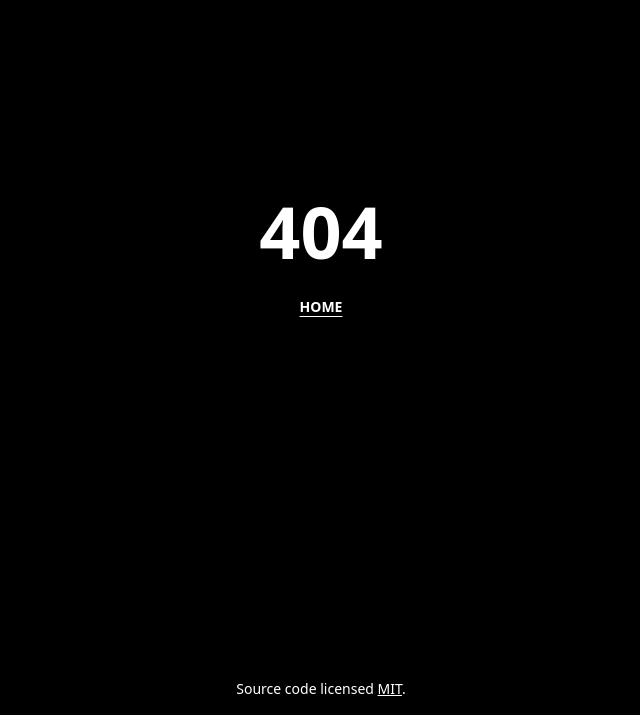
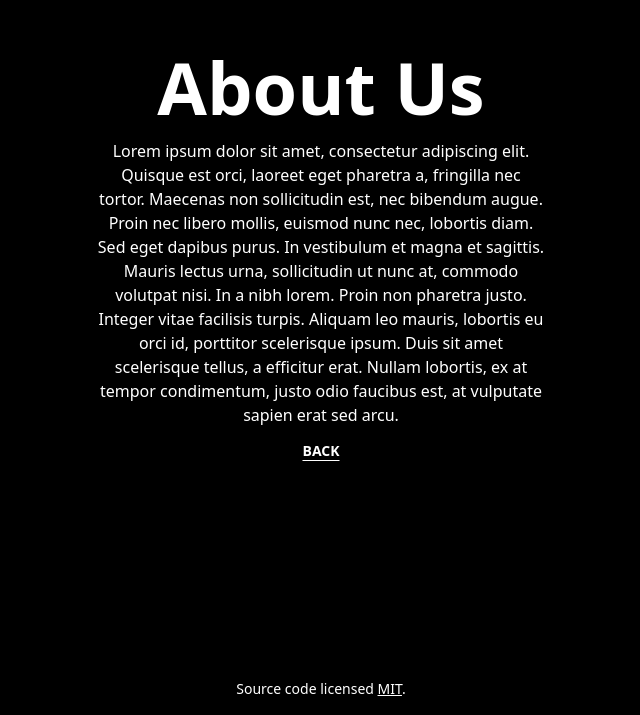
Before and after one commit to Crickets-Studio/crickets.studio, a Next.js app: page /about in a window 1280 px wide. Before the commit this address had no page. Shown: the part 137-852 px from the top of the page, without its empty margins (319-959 px from the left). Built offline with nearby package versions, Linux system fonts and the light colour scheme.

Commit message:
Add about page
This page uses gray-matter to parse the about.md file. It also has
BtnLink to go back to the index page.

```diff
--- /dev/null
+++ b/src/pages/about.tsx
@@ -0,0 +1,36 @@
+import fs from "fs";
+import matter from "gray-matter";
+import { GetStaticProps, NextPage } from "next";
+import { useRouter } from "next/router";
+
+import BtnLink from "@/Buttons/BtnLink";
+import Hero from "@/components/Hero";
+
+type MarkdownProps = {
+  content: string;
+  data: {
+    [key: string]: any;
+  };
+};
+
+const Markdown = ({ content, data }: MarkdownProps) => {
+  const router = useRouter();
+
+  return (
+    <>
+      <Hero title={data.title}>
+        <div dangerouslySetInnerHTML={{ __html: content }} />
+        <BtnLink onClick={() => router.replace("/")}>Back</BtnLink>
+      </Hero>
+    </>
+  );
+};
+export const getStaticProps: GetStaticProps<MarkdownProps> = async () => {
+  const file = fs.readFileSync("./markdown/about.md", "utf-8");
+
+  const { content, data } = matter(file);
+
+  return { props: { content, data } };
+};
+
+export default Markdown;
```
